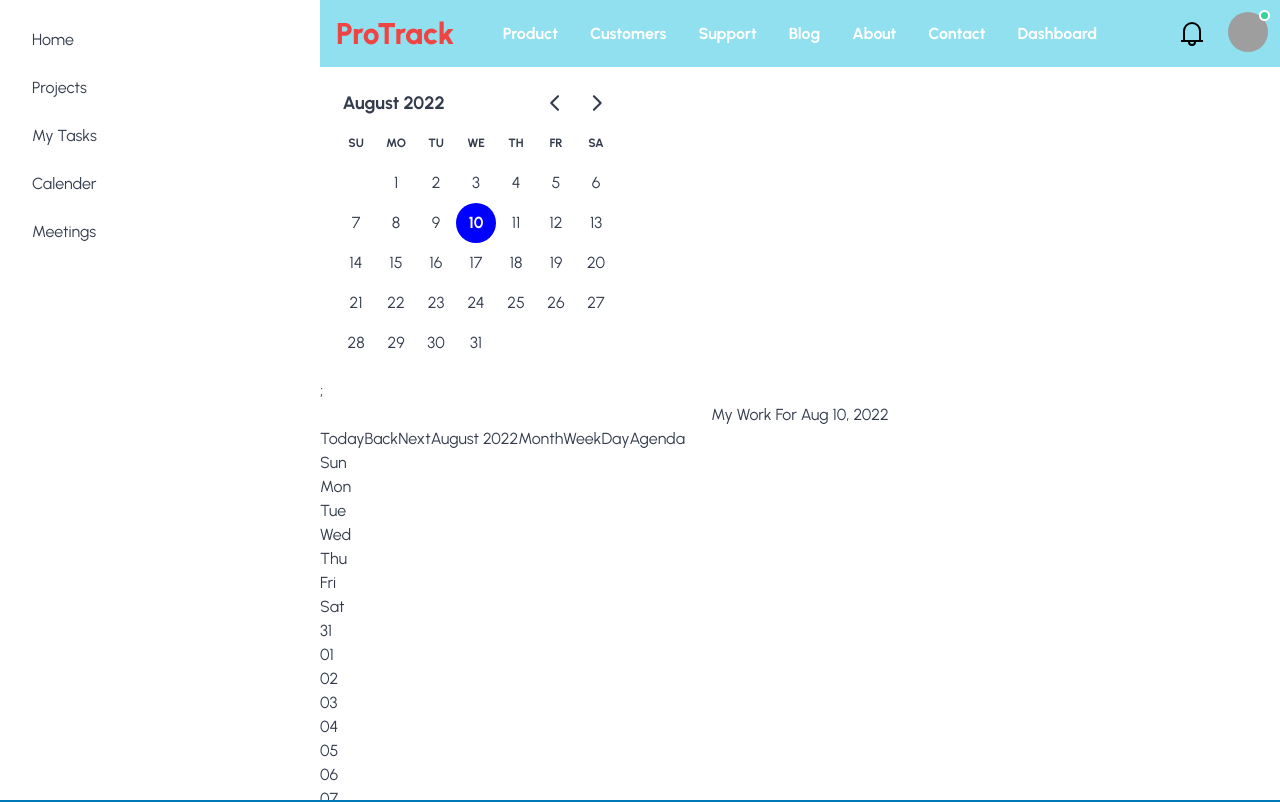
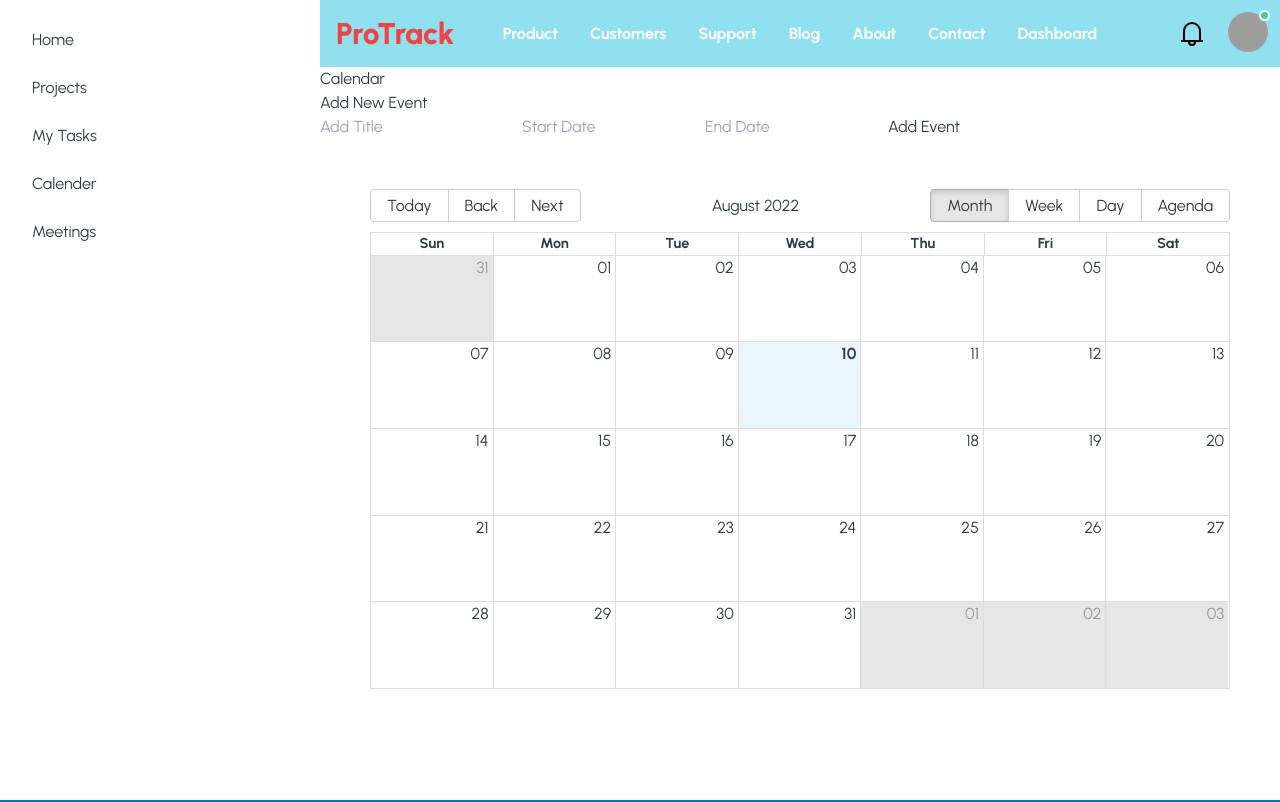
Before and after one commit to RAHUL573769/pro-track, a React (Create React App) app: page /dashboard/calender in a window 1280 px wide. Shown: the top 802 px of the page. Built offline with nearby package versions, Linux system fonts and the light colour scheme; no server answers; grey boxes are pictures that could not be loaded.

Commit message:
celender modified

```diff
--- a/package.json
+++ b/package.json
@@ -18,6 +18,7 @@
     "postcss-pseudo-class-any-link": "^7.1.6",
     "react": "^18.2.0",
     "react-big-calendar": "^1.5.0",
+    "react-datepicker": "^4.8.0",
     "react-day-picker": "^8.0.7",
     "react-dom": "^18.2.0",
     "react-firebase-hooks": "^5.0.3",
--- a/src/Components/Dashboard/Calender.jsx
+++ b/src/Components/Dashboard/Calender.jsx
@@ -1,35 +1,87 @@
-import { format } from "date-fns";
-import React, { useEffect, useState } from "react";
-import { Calendar, momentLocalizer } from "react-big-calendar";
-import { DayPicker } from "react-day-picker";
-import "react-day-picker/dist/style.css";
-import SingleCalender from "./SingleCalender";
-import moment from "moment";
+import format from "date-fns/format";
+import getDay from "date-fns/getDay";
+import parse from "date-fns/parse";
+import startOfWeek from "date-fns/startOfWeek";
+import React, { useState } from "react";
+import { Calendar, dateFnsLocalizer } from "react-big-calendar";
+import "react-big-calendar/lib/css/react-big-calendar.css";
+import DatePicker from "react-datepicker";
+import "react-datepicker/dist/react-datepicker.css";
 
-const Calender = () => {
-  const localizer = momentLocalizer(moment);
-  const [tasks, setTask] = useState([]);
-  useEffect(() => {
-    fetch("calender.json")
-      .then((res) => res.json())
-      .then((data) => setTask(data));
-  }, []);
+const locales = {
+  "en-US": require("date-fns/locale/en-US"),
+};
+const localizer = dateFnsLocalizer({
+  format,
+  parse,
+  startOfWeek,
+  getDay,
+  locales,
+});
 
-  const [date, setDate] = useState(new Date());
+const events = [
+  {
+    title: "Big Meeting",
+    allDay: true,
+    start: new Date(2021, 6, 0),
+    end: new Date(2021, 6, 0),
+  },
+  {
+    title: "Vacation",
+    start: new Date(2021, 6, 7),
+    end: new Date(2021, 6, 10),
+  },
+  {
+    title: "Conference",
+    start: new Date(2021, 6, 20),
+    end: new Date(2021, 6, 23),
+  },
+];
+
+function App() {
+  const [newEvent, setNewEvent] = useState({ title: "", start: "", end: "" });
+  const [allEvents, setAllEvents] = useState(events);
+
+  function handleAddEvent() {
+    setAllEvents([...allEvents, newEvent]);
+  }
 
   return (
-    <div>
-      <DayPicker mode="single" selected={date} onSelect={setDate} />;
-      <p className="text-center">My Work For {format(date, "PP")}</p>
-      {console.log(tasks)}
+    <div className="App">
+      <h1>Calendar</h1>
+      <h2>Add New Event</h2>
+      <div>
+        <input
+          type="text"
+          placeholder="Add Title"
+          style={{ width: "20%", marginRight: "10px" }}
+          value={newEvent.title}
+          onChange={(e) => setNewEvent({ ...newEvent, title: e.target.value })}
+        />
+        <DatePicker
+          placeholderText="Start Date"
+          style={{ marginRight: "10px" }}
+          selected={newEvent.start}
+          onChange={(start) => setNewEvent({ ...newEvent, start })}
+        />
+        <DatePicker
+          placeholderText="End Date"
+          selected={newEvent.end}
+          onChange={(end) => setNewEvent({ ...newEvent, end })}
+        />
+        <button stlye={{ marginTop: "10px" }} onClick={handleAddEvent}>
+          Add Event
+        </button>
+      </div>
       <Calendar
         localizer={localizer}
+        events={allEvents}
         startAccessor="start"
         endAccessor="end"
-        style={{ height: 500 }}
+        style={{ height: 500, margin: "50px" }}
       />
     </div>
   );
-};
+}
 
-export default Calender;
+export default App;
--- a/src/Components/fakedata/celender.js
+++ /dev/null
@@ -1,48 +0,0 @@
-import React from 'react';
-
-const celender = () => {
-    return (
-        <div>
-            [
-  {
-    "id": 1,
-    "task-name": "Do the Home page",
-    "Assigned By": "Debhashis Bhai",
-    "Assigned To": "Rahul Rudra",
-    "Deadline": "21-02-2021"
-  },
-  {
-    "id": 2,
-    "task-name": "Do the Login Page page",
-    "Assigned By": "Debhashis Bhai",
-    "Assigned To": "Rahul Rudra",
-    "Deadline": "22-02-2021"
-  },
-  {
-    "id": 3,
-    "task-name": "Do the  Foooter Section",
-    "Assigned By": "Debhashis Bhai",
-    "Assigned To": "Rahul Rudra",
-    "Deadline": "23-02-2021"
-  },
-  {
-    "id": 4,
-    "task-name": "Do the Home page",
-    "Assigned By": "Debhashis Bhai",
-    "Assigned To": "Rahul Rudra",
-    "Deadline": "21-04-2021"
-  },
-  {
-    "id": 5,
-    "task-name": "Do the Home page",
-    "Assigned By": "Debhashis Bhai",
-    "Assigned To": "Rahul Rudra",
-    "Deadline": "21-03-2021"
-  }
-]
-
-        </div>
-    );
-};
-
-export default celender;
```
Also changed, not shown: 1 other file (tests, documents, lock files or other folders).
